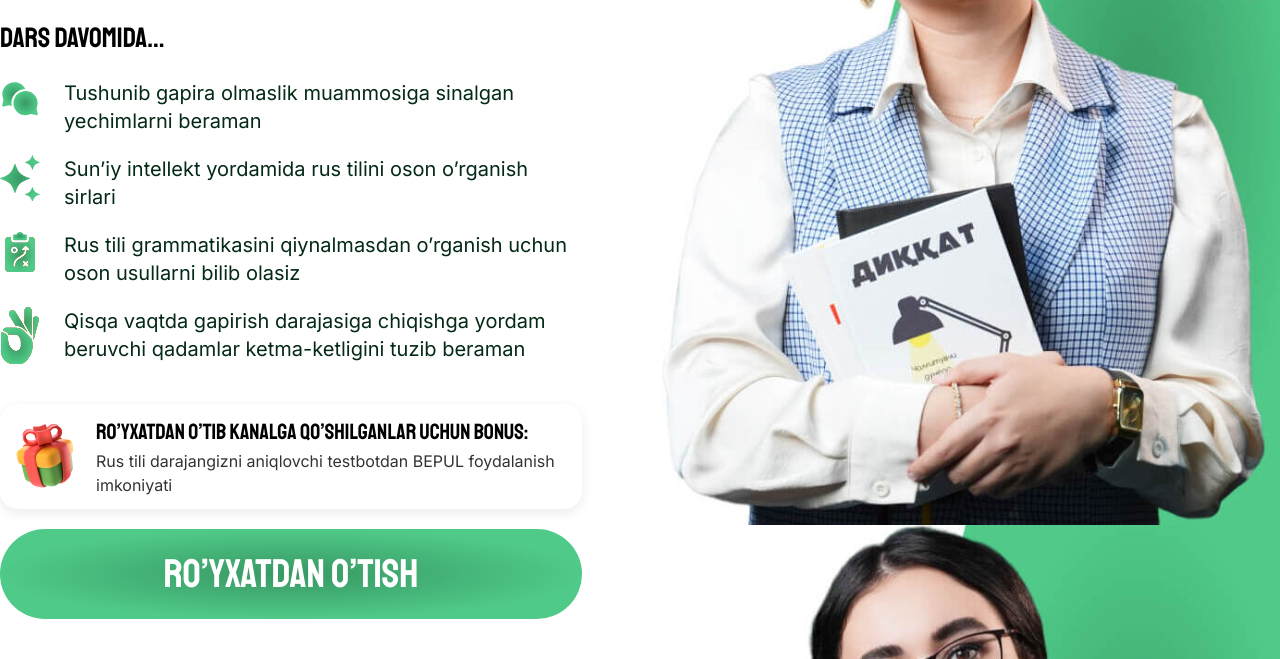
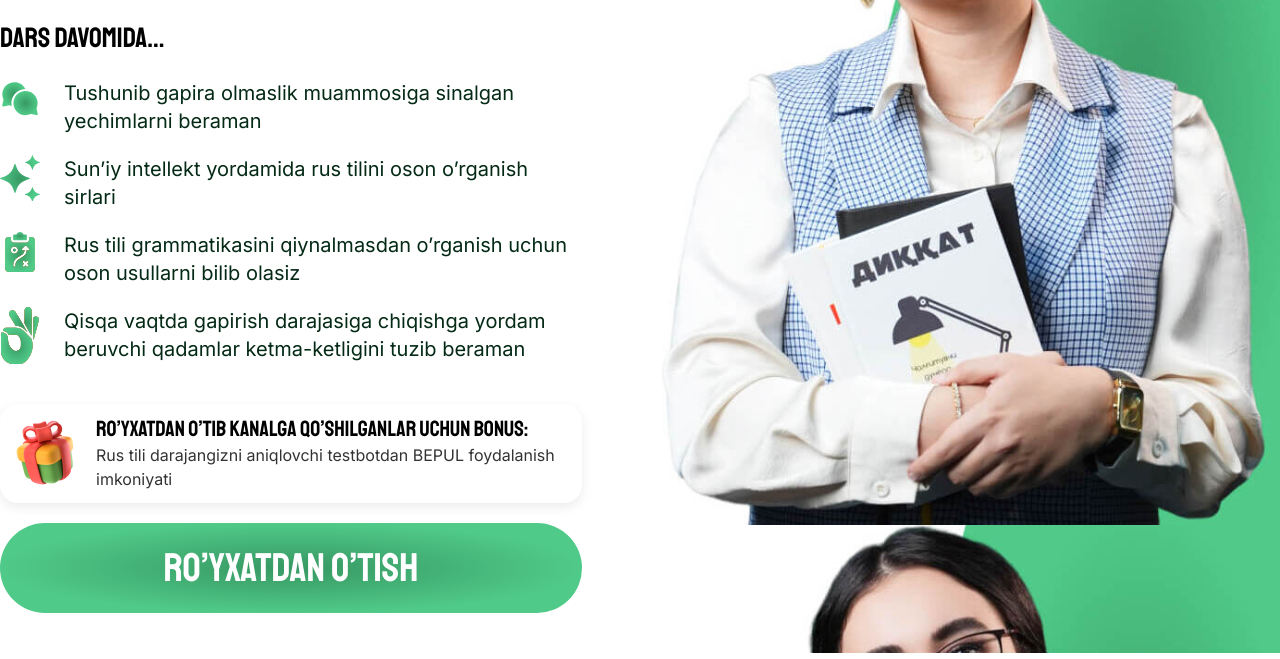
Before and after one commit to sultonbayevogabek/veb-rusiyzabon-uz, a website: page public/index.html in a window 1280 px wide. Shown: the part 275-934 px from the top of the page. Drawn offline with Linux system fonts and the light colour scheme.

Commit message:
initial commit

```diff
--- a/public/index.html
+++ b/public/index.html
@@ -169,12 +169,12 @@
           </div>
         </div>
 
-        <div class="flex flex-col gap-3 lg:gap-4 xl:gap-5 px-3 lg:px-0">
-          <div class="flex items-start lg:items-center gap-2 lg:gap-3 xl:gap-[14px] p-3 rounded-[18px] shadow-custom bg-white">
+        <div class="flex flex-col gap-3 lg:gap-4 xl:gap-5 px-3 lg:px-0 mt-[-12px] md:mt-0">
+          <div class="flex items-center lg:items-center gap-2 lg:gap-3 xl:gap-[14px] p-3 rounded-[18px] shadow-custom bg-white order-1 lg:order-none">
             <img class="w-[56px] lg:w-[60px] xl:w-[70px]" src="img/gift.png" alt="">
 
-            <div class="flex flex-col text-center sm:text-left">
-              <div class="text-[16px] lg:text-[18px] xl:text-[22px] font-staatliches uppercase">Ro’yxatdan o’tib kanalga qo’shilganlar uchun bonus:</div>
+            <div class="flex flex-col">
+              <div class="text-[16px] lg:text-[18px] xl:text-[22px] font-staatliches uppercase leading-[1.2]">Ro’yxatdan o’tib kanalga qo’shilganlar uchun bonus:</div>
               <div class="text-[12px] lg:text-[14px] xl:text-[16px] opacity-80">Rus tili darajangizni aniqlovchi testbotdan BEPUL foydalanish imkoniyati</div>
             </div>
           </div>
```
Also changed, not shown: public/css/styles.css.
